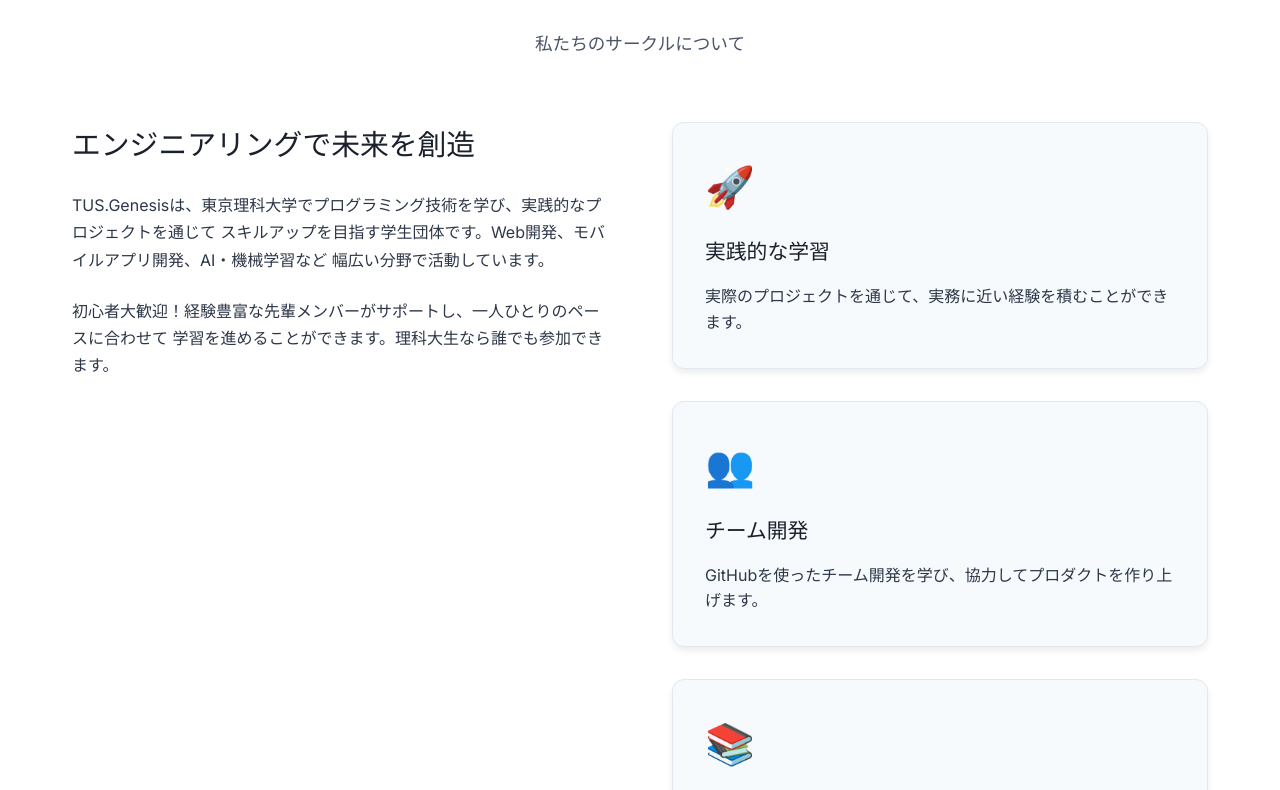
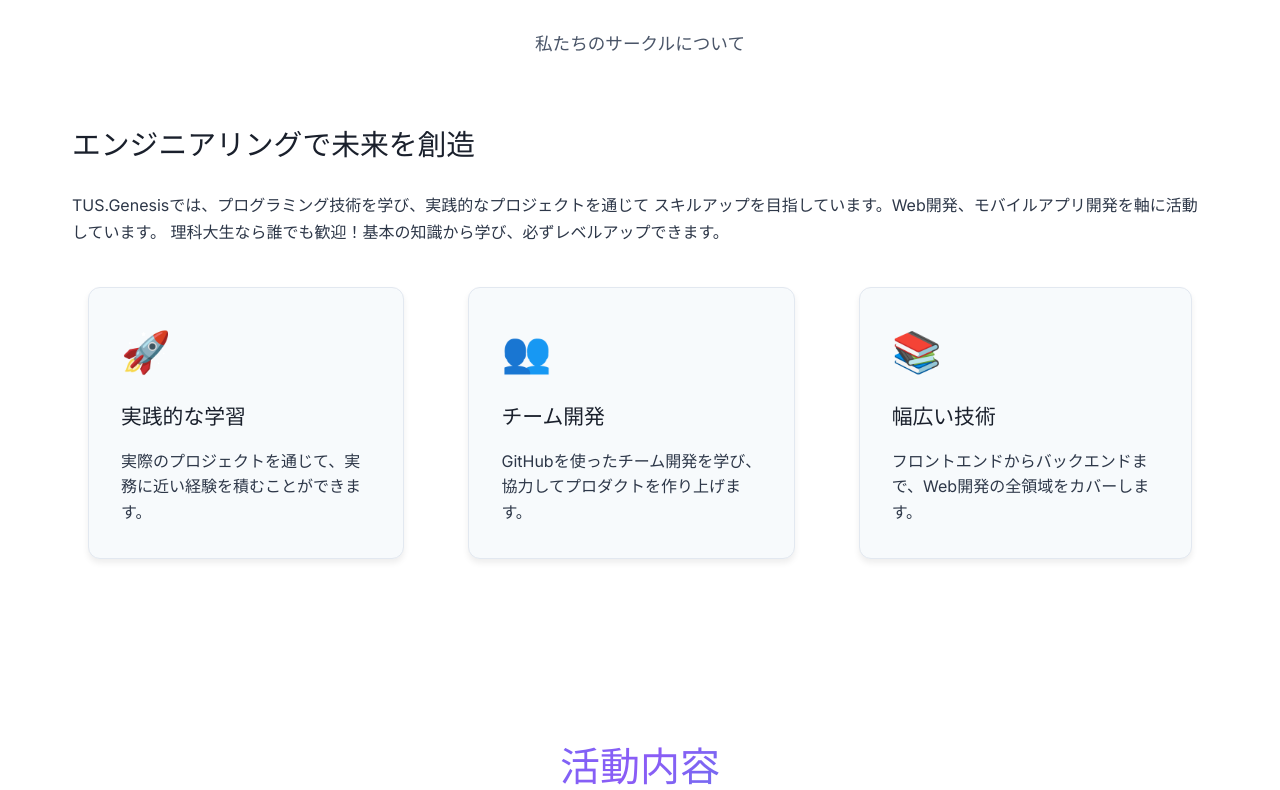
Before and after one commit to tus-Web/landing-page, a React (Vite) app: page / in a window 1280 px wide. Shown: the part 930-1720 px from the top of the page. Built offline with nearby package versions, Linux system fonts and the light colour scheme.

Commit message:
aboutのレイアウト変更と紹介文の簡略化をしました。

```diff
--- a/src/components/About/About.css
+++ b/src/components/About/About.css
@@ -29,10 +29,7 @@
   color: #4a5568;
 }
 
-.about-content {
-  display: grid;
-  grid-template-columns: 1fr 1fr;
-  gap: 4rem;
+.about-content{
   align-items: start;
 }
 
@@ -49,13 +46,14 @@
 }
 
 .features {
-  display: grid;
+  display: flex;
   gap: 2rem;
 }
 
 .feature-card {
   background: #f7fafc;
   padding: 2rem;
+  margin: 1rem;
   border-radius: 12px;
   box-shadow: 0 4px 6px rgba(0, 0, 0, 0.07);
   transition: transform 0.3s ease, box-shadow 0.3s ease;
--- a/src/components/About/About.tsx
+++ b/src/components/About/About.tsx
@@ -14,14 +14,10 @@ const About: React.FC = () => {
           <div className="about-text">
             <h3>エンジニアリングで未来を創造</h3>
             <p>
-              TUS.Genesisは、東京理科大学でプログラミング技術を学び、実践的なプロジェクトを通じて
-              スキルアップを目指す学生団体です。Web開発、モバイルアプリ開発、AI・機械学習など
-              幅広い分野で活動しています。
-            </p>
-            <p>
-              初心者大歓迎！経験豊富な先輩メンバーがサポートし、一人ひとりのペースに合わせて
-              学習を進めることができます。理科大生なら誰でも参加できます。
-            </p>
+              TUS.Genesisでは、プログラミング技術を学び、実践的なプロジェクトを通じて
+              スキルアップを目指しています。Web開発、モバイルアプリ開発を軸に活動しています。
+              理科大生なら誰でも歓迎！基本の知識から学び、必ずレベルアップできます。
+              </p>
           </div>
 
           <div className="features">
```
